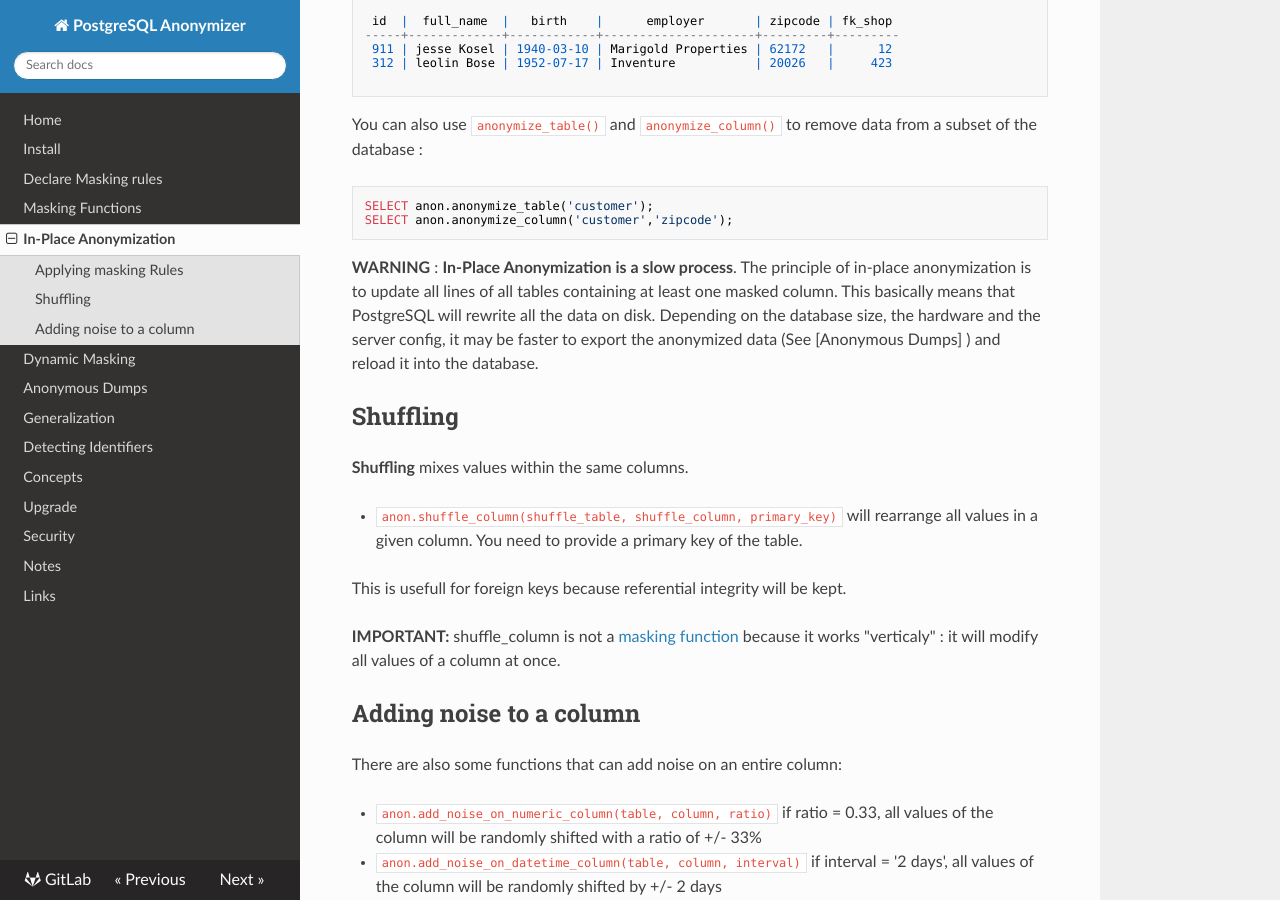
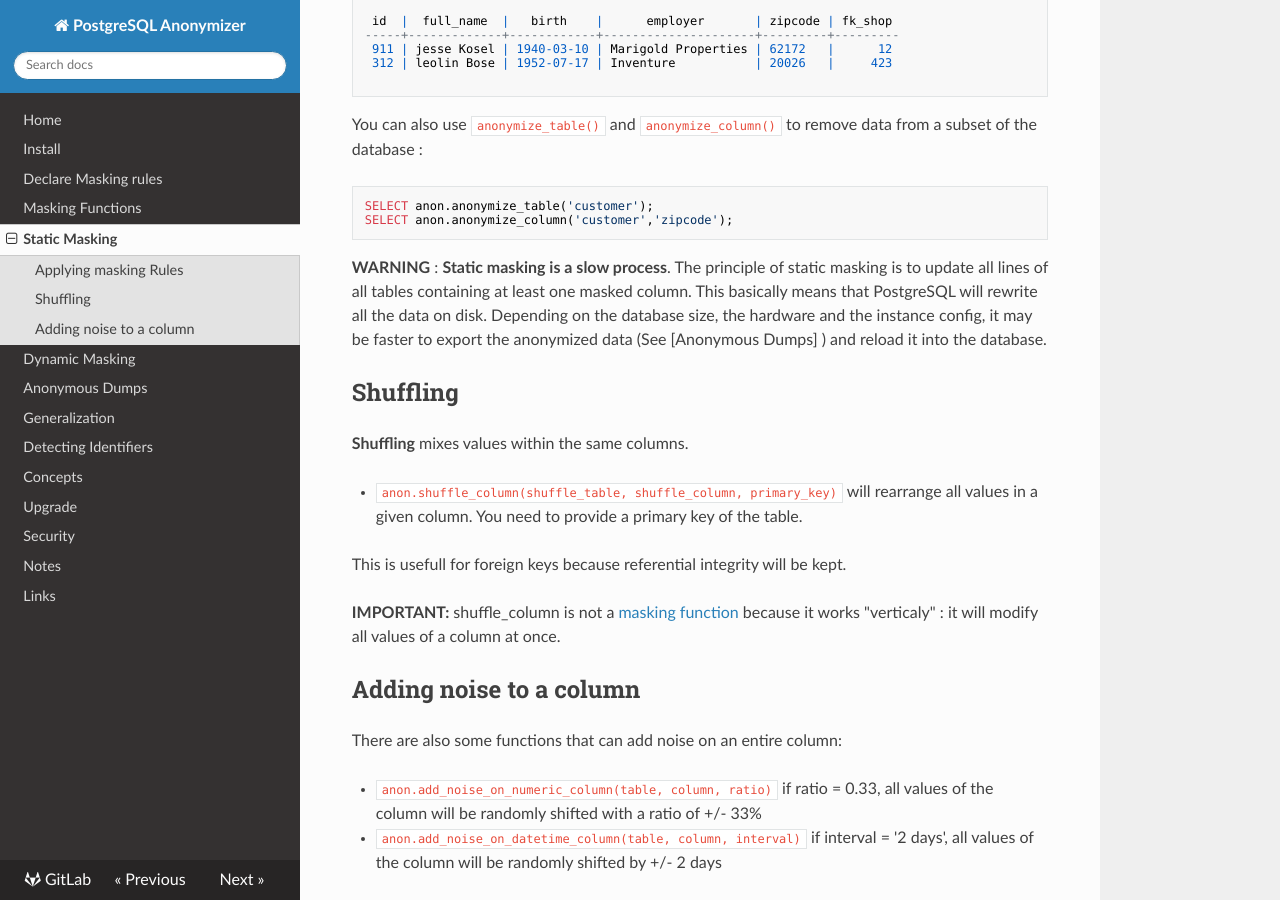
Before and after one commit to neondatabase/postgresql_anonymizer, an MkDocs documentation site: the page built from docs/static_masking.md, in a window 1280 px wide and 900 px high, scrolled down 1316 px. Built offline with MkDocs 1.6.1, drawn with Linux system fonts in a browser that asks for light colours; nearby versions of some CDN libraries; some of the changed text lies outside the part shown.

Commit message:
FIX #190 : rename 'In-place anonymization' into 'static masking'

````diff
--- a/docs/in_place_anonymization.md
+++ b/docs/static_masking.md
@@ -92,11 +92,11 @@ SELECT anon.anonymize_table('customer');
 SELECT anon.anonymize_column('customer','zipcode');
 ```
 
-**WARNING** : **In-Place Anonymization is a slow process**. The principle of
-in-place anonymization is to update all lines of all tables containing at
+**WARNING** : **Static masking is a slow process**. The principle of
+static masking is to update all lines of all tables containing at
 least one masked column. This basically means that PostgreSQL will rewrite
 all the data on disk. Depending on the database size, the hardware and the
-server config, it may be faster to export the anonymized data (See
+instance config, it may be faster to export the anonymized data (See
 [Anonymous Dumps] ) and reload it into the database.
 
 
--- a/mkdocs.yml
+++ b/mkdocs.yml
@@ -10,7 +10,7 @@ nav:
   - 'Install': 'INSTALL.md'
   - 'Declare Masking rules': 'declare_masking_rules.md'
   - 'Masking Functions': 'masking_functions.md'
-  - 'In-Place Anonymization': 'in_place_anonymization.md'
+  - 'Static Masking': 'static_masking.md'
   - 'Dynamic Masking': 'dynamic_masking.md'
   - 'Anonymous Dumps': 'anonymous_dumps.md'
   - 'Generalization': 'generalization.md'
````
Also changed, not shown: README.md (+6 -6 lines), docs/dynamic_masking.md (+1 -1 lines), docs/index.md (+2 -2 lines), docs/masking_functions.md (+2 -2 lines), 1 other file.
